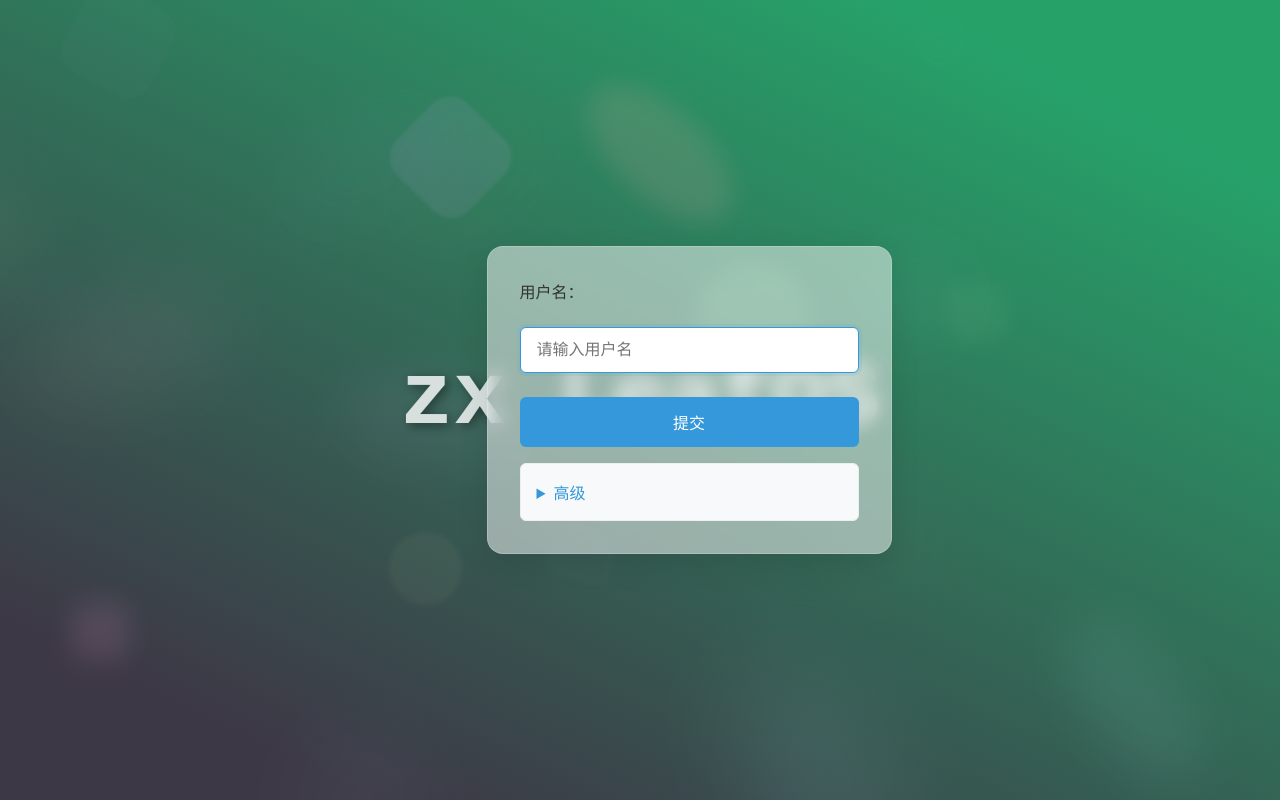
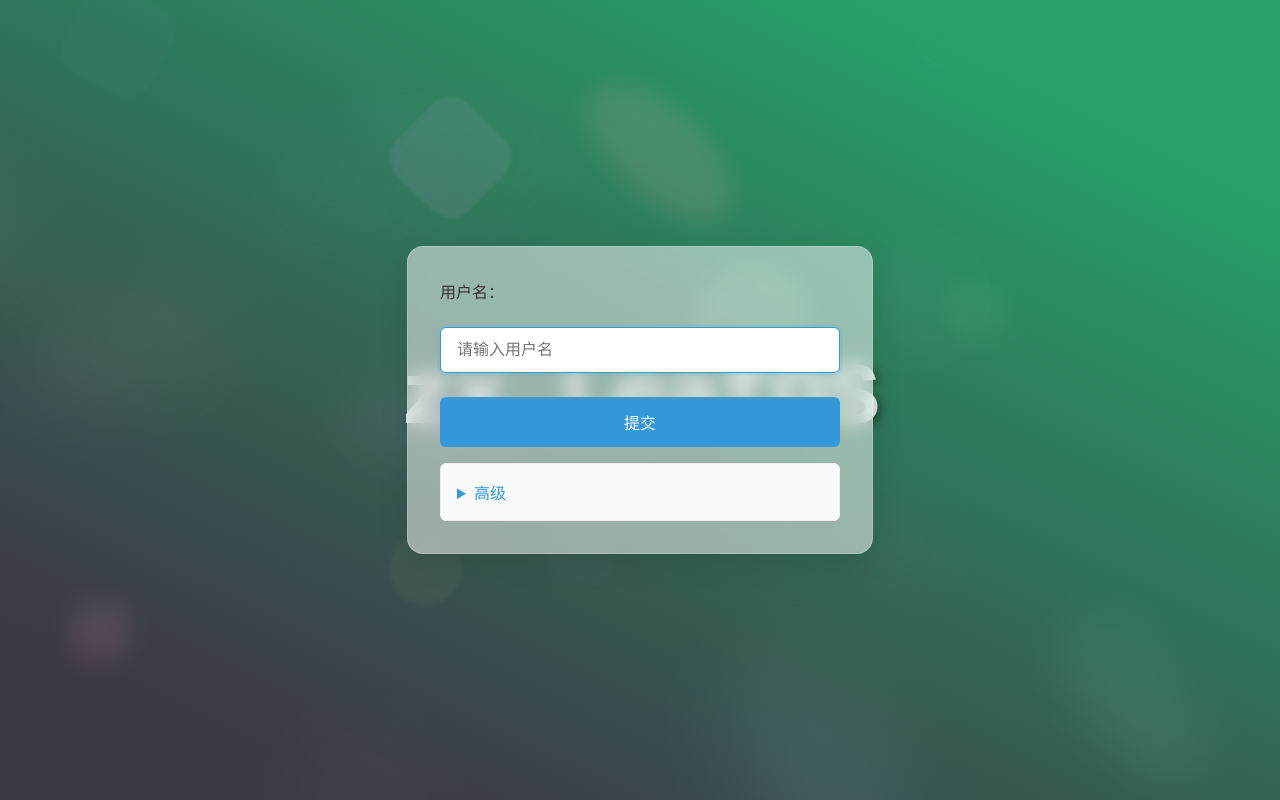
Before and after one commit to zx-leafy/LeafOS, a plain HTML site: page login.html in a window 1280 px wide. Drawn offline with Linux system fonts and the light colour scheme.

Commit message:
【修复】优化登录页面布局和代码结构
- 调整了 auth-container 类的样式，使其包含高级设置部分
- 移除了多余的 div 包装层，简化了 HTML 结构
- 修正了 interface_text 函数的名称和调用方式

```diff
--- a/login.html
+++ b/login.html
@@ -32,6 +32,7 @@
       summary {
         cursor: pointer;
       }
+      #auth,
       .auth-container {
         margin: 1rem;
         color: #333;
@@ -156,8 +157,7 @@
     </style>
   </head>
   <body>
-    <form id="auth" class="loading">
-      <div class="auth-container">
+    <form id="auth" class="loading auth-container">
       <h1>zx LeafOS 登录</h1>
       <span class="load">正加载</span>
       <div class="auth-interface">
@@ -192,7 +192,6 @@
         <p>日志：</p>
         <div class="log"></div>
       </details>
-      </div>
     </form>
 
     <script>
@@ -248,7 +247,7 @@
         }
 
         // 设定页面文字
-        function inerface_text(
+        function interface_text(
           prompt = "用户名：",
           type = "info",
           input_type = "text",
@@ -264,7 +263,7 @@
         // 重置表单
         function resetForm() {
           clearPrompt();
-          inerface_text();
+          interface_text();
           hideLoading();
           currentState = "username";
         }
@@ -295,10 +294,10 @@
               case "AUTH_PROMPT":
                 currentState = "auth";
                 if (msg.message_type === "SECRET") {
-                  inerface_text(msg.message, "info", "password", "请输入密钥");
+                  interface_text(msg.message, "info", "password", "请输入密钥");
                 } else if (msg.message_type === "VISIBLE") {
                   currentState = "auth";
-                  inerface_text(msg.message, "info", "text", "请输入文本");
+                  interface_text(msg.message, "info", "text", "请输入文本");
                 } else if (msg.message_type === "INFO") {
                   currentState = "auth";
                   addPrompt(msg.message);
```
Lines whose indentation alone changed are shown as unchanged.
